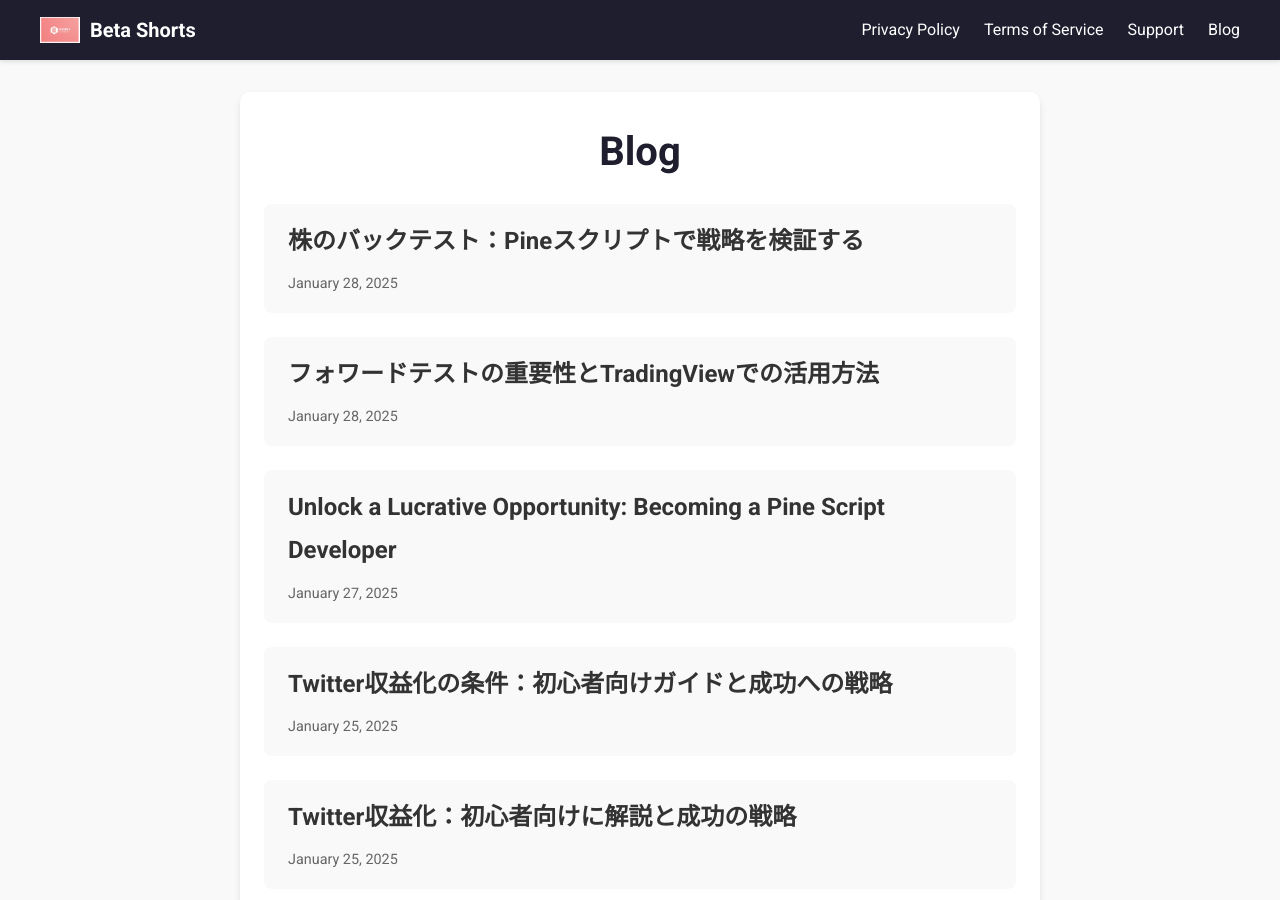
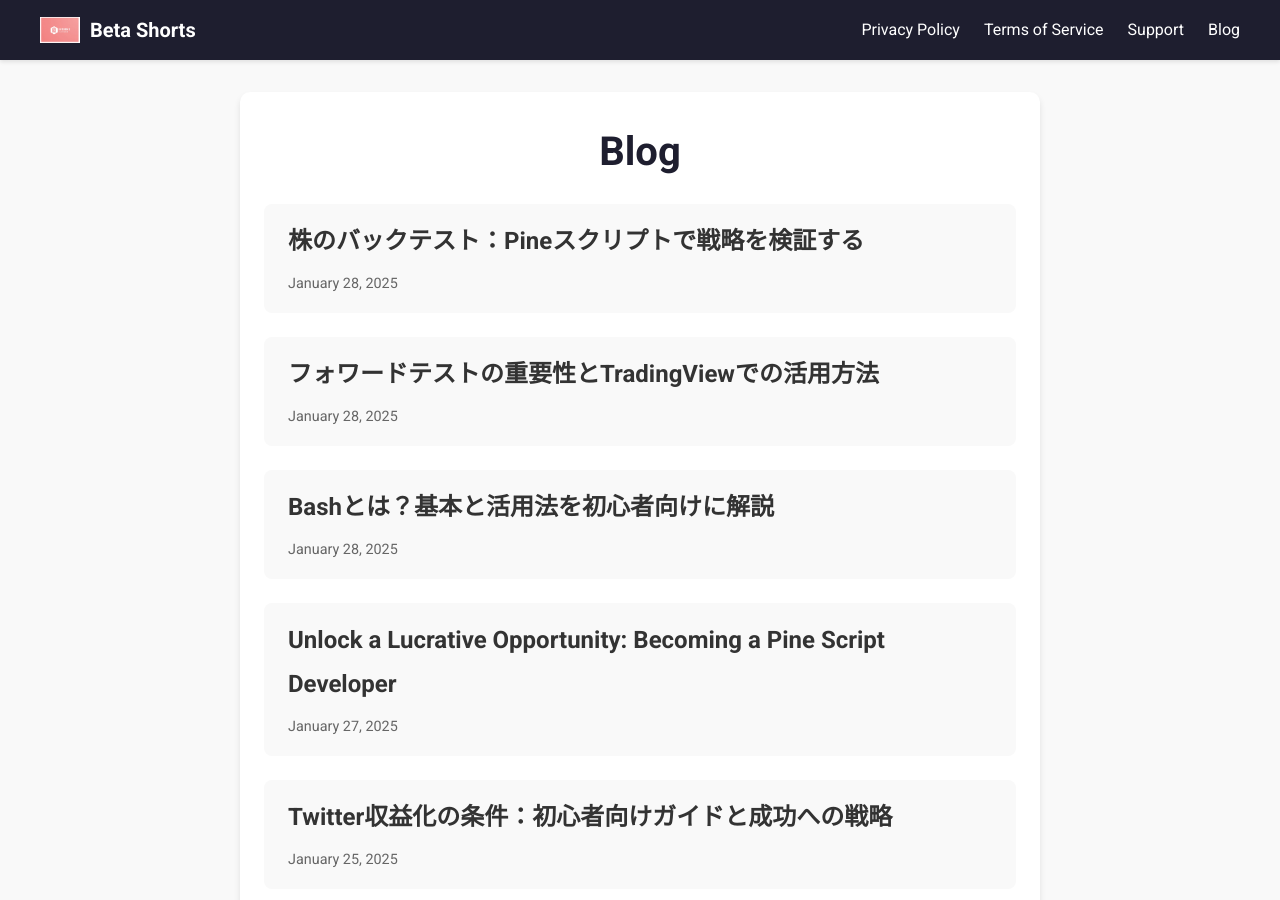
Before and after one commit to betashorts/betashorts-site, a Jekyll site: the page built from blog.html, in a window 1280 px wide and 900 px high. Built offline with Jekyll 4.4.1, drawn with Linux system fonts in a browser that asks for light colours; some of the changed text lies outside the part shown.

Commit message:
Update and rename 2025-01-18-bash-intro.md to 2025-01-28-bash-とは.md

```diff
--- a/_posts/2025-01-18-bash-intro.md
+++ b/_posts/2025-01-28-bash-とは.md
@@ -1,13 +1,13 @@
 ---
 layout: post
 title: "Bashとは？基本と活用法を初心者向けに解説"
-date: 2025-01-18
+date: 2025-01-28
 lang: "ja"
-meta: '<meta name="description" content="Bashとは何かを初心者向けに解説。Bashシェルの基本、特徴、使い方を詳しく紹介し、効率的なスクリプト作成方法も学べます。"><meta name="keywords" content="Bash, Bashとは, Linux, Bashスクリプト, 初心者向け, シェルスクリプト, 自動化, Bashチートシート"><meta name="author" content="Beta Shorts"><meta name="robots" content="index, follow"><link rel="canonical" href="https://betashorts.com/bash-intro">'
+meta: '<meta name="description" content="Bashとは何かを初心者向けに解説。Bashシェルの基本、特徴、使い方を詳しく紹介し、効率的なスクリプト作成方法も学べます。"><meta name="keywords" content="Bash とは,Bash, Bashとは, Linux, Bashスクリプト, 初心者向け, シェルスクリプト, 自動化, Bashチートシート"><meta name="author" content="Beta Shorts"><meta name="robots" content="index, follow"><link rel="canonical" href="https://betashorts.com/bash-とは">'
 og: >
   title: "Bashとは？基本と活用法を初心者向けに解説"
   description: "Bashの基本を初心者向けに解説。シェルスクリプトの基本的な使い方や自動化のアイデアを学び、効率的にLinux環境を操作する方法を紹介します。"
-  url: "https://betashorts.com/bash-intro"
+  url: "https://betashorts.com/bash-とは"
   type: "article"
   image: "https://betashorts.com/logo.jpg"
 tags: [Bash, Linux, シェルスクリプト, Bash入門, 自動化, 初心者向け, コマンドライン]
```
